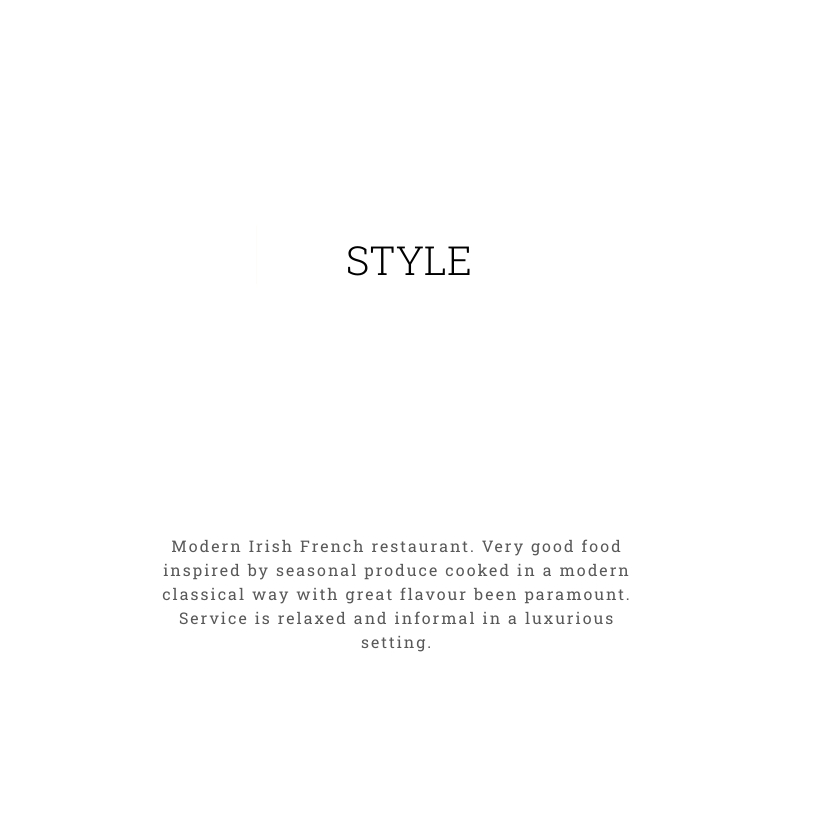
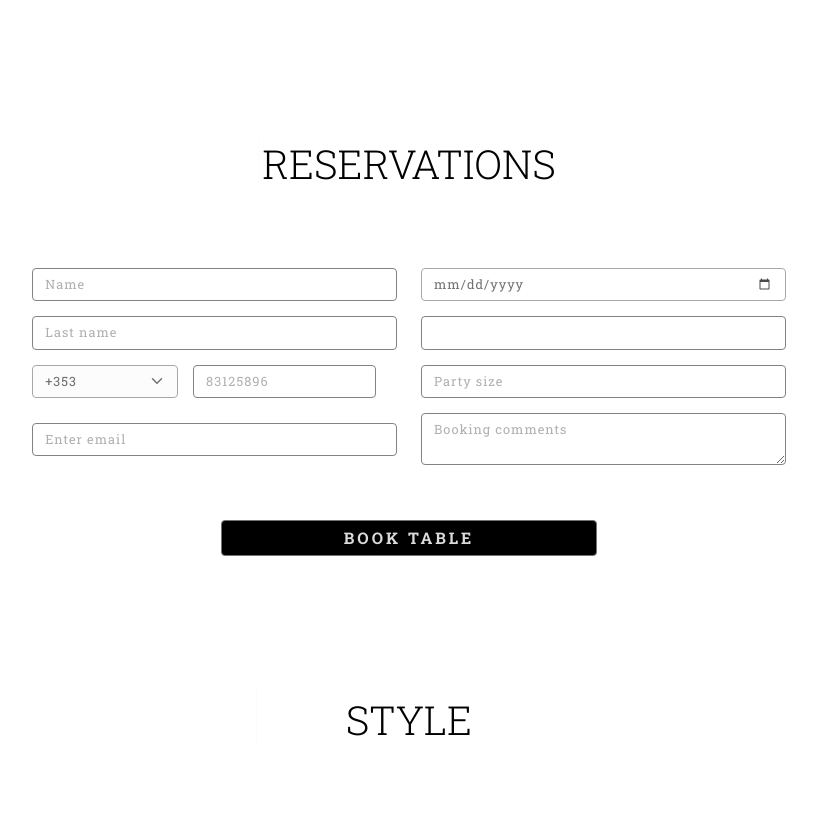
Before and after one commit to JavierBL89/OP-Restaurant-Code-Inst-Project, a Django app: page / in a window 1280 px wide. Shown: the part 624-1440 px from the top of the page, without its empty margins (231-1048 px from the left). Run offline with Django 3.2, Linux system fonts and the light colour scheme; some libraries are stand-ins or nearby versions; some web fonts are replaced.

Commit message:
Booking form design changed

```diff
--- a/onepico/views.py
+++ b/onepico/views.py
@@ -4,7 +4,7 @@ from .models import Booking
 from .forms import BookingForm
 from django.http import HttpResponseRedirect
 from datetime import datetime
-from .reservation import check_double_booking, get_table_available
+from .reservation import  get_table_available,check_double_booking_date,check_double_booking_week
 
 
 
@@ -37,15 +37,19 @@ class HomePage(View):
         comment = request.POST.get('booking_comments')
 
 
-        if check_double_booking(people, requested_date, requested_time, phone) == False:
+        if check_double_booking_date(people, requested_date, requested_time, phone) == False:
             print("BOOKING CANCELED")
+        elif check_double_booking_week(people, requested_date, requested_time, phone) == False:
+            print("BOOKING CANCELED PUTA")
         else:
             new_booking = Booking(name=name, surname=surname, people=people, prefix=prefix, phone=phone, date=requested_date, start_time=requested_time, email=email, excerpt=comment)
             new_booking.save()
             booking_id = new_booking.id
             if get_table_available(people, requested_date, requested_time, booking_id) == False:
+                print("BOOKED DONE")
+            else:
+                print("FULLY BOOKED")
 
-                print("BOOKED DONE")
 
         return render(request, 'index.html')
 
--- a/static/css/style.css
+++ b/static/css/style.css
@@ -42,19 +42,6 @@ div .bg-image {
 
 /********** CALL TO ACTION SECTION*/
 
-div .bookings {
-    /* background-image: url("https://res.cloudinary.com/dthlibbj7/image/upload/v1649630116/mesa-4_kgnrro.webp");
-    background-size: cover;
-    background-repeat: no-repeat; */
-    border-radius: 20px;
-    position: relative;
-    z-index: 2;
-    background-color: rgb(53, 53, 53);
-    opacity: 0.8;
-    color: white;
-    display: none;
-}
-
 .reservations-button {
     border: solid 1px rgb(255, 247, 247);
     width: inherit;
@@ -79,31 +66,31 @@ div .bookings {
 /*** BOOKING FORM */
 
 .form-control {
-    margin-bottom: 5px;
-    background-color: #292929;
-    color: rgb(255, 255, 255);
+    margin-bottom: 15px;
+    background-color: #ffffff;
+    color: rgb(46, 46, 46);
     border-color: rgb(131, 131, 131);
     font-size: 0.800rem;
     letter-spacing: 1px;
 }
 
 .input:-webkit-autofill,input:-webkit-autofill, input:-webkit-autofill:focus{
-    -webkit-background-color: #292929;
-    -webkit-text-fill-color: rgb(255, 255, 255);
+    -webkit-background-color: rgb(56, 56, 56);
+    -webkit-text-fill-color: rgb(56, 56, 56);
      transition: background-color 5000s ease-in-out 0s;
 }
 
 .form-control:focus {
     background-color: inherit;
     box-shadow: none;
-    color: rgb(255, 255, 255);
+    color: rgb(55, 55, 55);
     font-size: 0.800rem;
     border-color: rgb(131, 131, 131);
 }
 
 .form-control[name="prefix"]{
     width: 40%;
-    background-color: #292929;
+    background-color: #fbfbfb;
     font-size: 0.800rem;
     opacity: 0.7;
 }
@@ -114,43 +101,47 @@ div .bookings {
 }
 
 input[type="date"]{
+    color: rgb(55, 55, 55);
     font-size: 0.800rem;
     opacity: 0.7;
 }
 
 .form-select.form-control[name="start_time"]{
     width: 50%;
-    background-color: #292929;
+    color: #292929;
     font-size: 0.800rem;
-    opacity: 0.7;
+}
+
+.form-select.form-control[name="start_time"]:focus{
+    color: #292929;
 }
 
 .form-select.from-control[name="start_time"]::placeholder {
-    color: rgb(190, 190, 190);
+    color: rgb(177, 175, 175);
     font-size: 0.800rem;
   }
 
 .form-control::placeholder { /* Chrome, Firefox, Opera, Safari 10.1+ */
-    color: rgb(190, 190, 190);
+    color: rgb(177, 175, 175);
     font-size: 0.800rem;
   }
 
 button[type="submit"]{
-    width: 75%;
+    width: 50%;
     margin-top: 40px;
     padding-top: 5px;
     padding-bottom: 5px;
-    color: rgb(3, 3, 3);
+    color: rgb(219, 219, 219);
     font-weight: bold;
-    background-color: rgb(185, 185, 185);
+    background-color: rgb(0, 0, 0);
     letter-spacing: 3px;
 }
 
 button[type="submit"]:hover{
     font-weight: bold;
-    background-color: #000000;
+    background-color: #989595;
     opacity: 1;
-    color: rgb(185, 185, 185);
+    color: rgb(255, 253, 253);
 }
 
 button[type="submit"]:focus{
@@ -883,8 +874,8 @@ footer .container-fluid{
 .headding h1{
     font-family: 'Roboto Slab', serif;
     font-weight: 300;
-    margin-top: 80px;
-    margin-bottom: 250px;
+    margin-top: 40px;
+    margin-bottom: 200px;
 }
 
 
@@ -924,10 +915,14 @@ footer .container-fluid{
      }
 
     div .bookings {
-        width: 60%;
+        width: 70%;
         height: 420px;
         margin-top: 40px;
         padding: 4% 5%;
+    }
+
+    .bookings h1{
+        margin-bottom: 80px;
     }
 
     .reservations-button h5{
@@ -985,7 +980,6 @@ footer .container-fluid{
 /************ GALLERY SECTION*/
 
 #gallery{
-    margin-top: 150px;
     margin-bottom: 50px;
 }
 
@@ -1058,7 +1052,6 @@ margin: 0 auto;
 /*********** MENUS */
 
 #menus{
-    margin-top: 150px;
     margin-bottom: 50px;
     padding-right: 18%;
     padding-left: 18%;
--- a/static/jquery/jquery.js
+++ b/static/jquery/jquery.js
@@ -1,11 +1,6 @@
 
 /* Ddocument onload */
 jQuery(function(){
-    /* modal animation*/
-    setTimeout(
-        function() {
-          $(".bookings").slideDown(2000, "linear");
-        }, 3000);
 
     /* headding mousehover */
     $(document).on("mouseover", function(){
--- a/templates/index.html
+++ b/templates/index.html
@@ -7,7 +7,15 @@
     <div class="bg-film text-center">
         <!-- <h1 style="">WELCOME</h1> -->
     </div>
+</div>
+</div>
+</section>
+
+<section id="reservations">
     <div class="container bookings">
+        <div class=" headding text-center wow fadeInDown" data-wow-duration="1s">
+            <h1>RESERVATIONS</h1>
+        </div>
         <div class="availavility-box d-none">
             <div class="row">
                 <div class="col">
@@ -129,7 +137,6 @@
 
                     </div>
 
-
                  <div class="row">
 
                     <div class="booking-button-box text-center">
@@ -143,10 +150,7 @@
         </div>
 
 </div>
-</div>
-</div>
 </section>
-
 <section id="awards">
     <div class="container container-awards">
         <div class="headding text-center wow fadeInDown" data-wow-duration="1s">
```
Also changed, not shown: onepico/reservation.py (+8 -8 lines).
